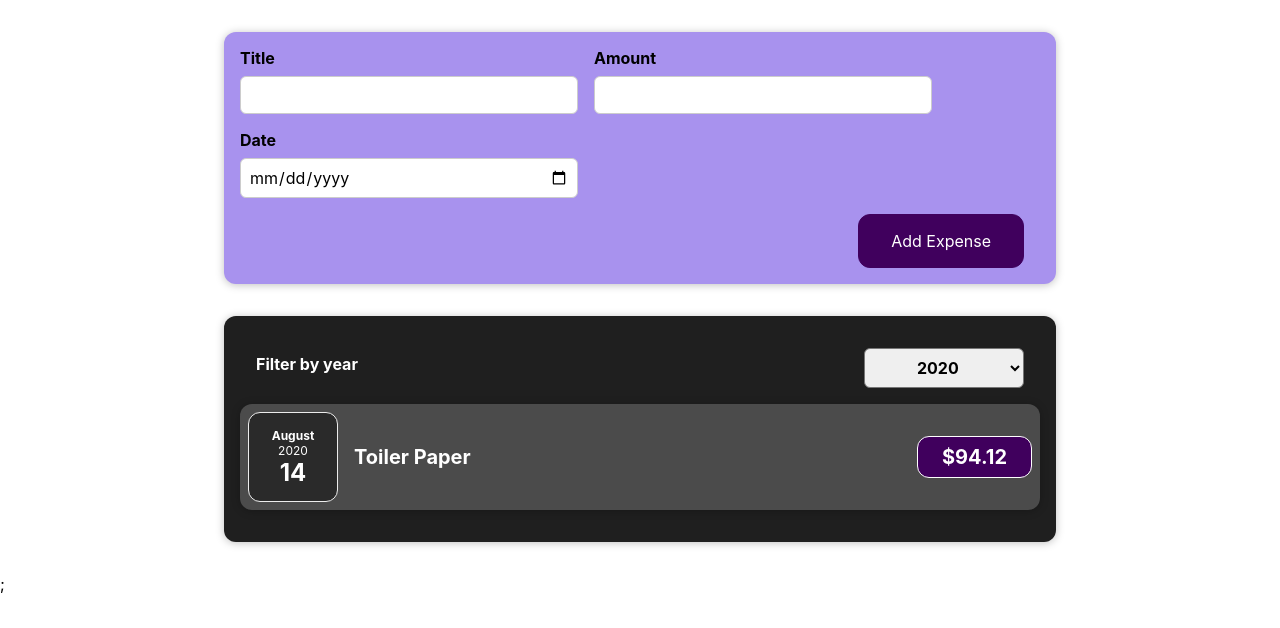
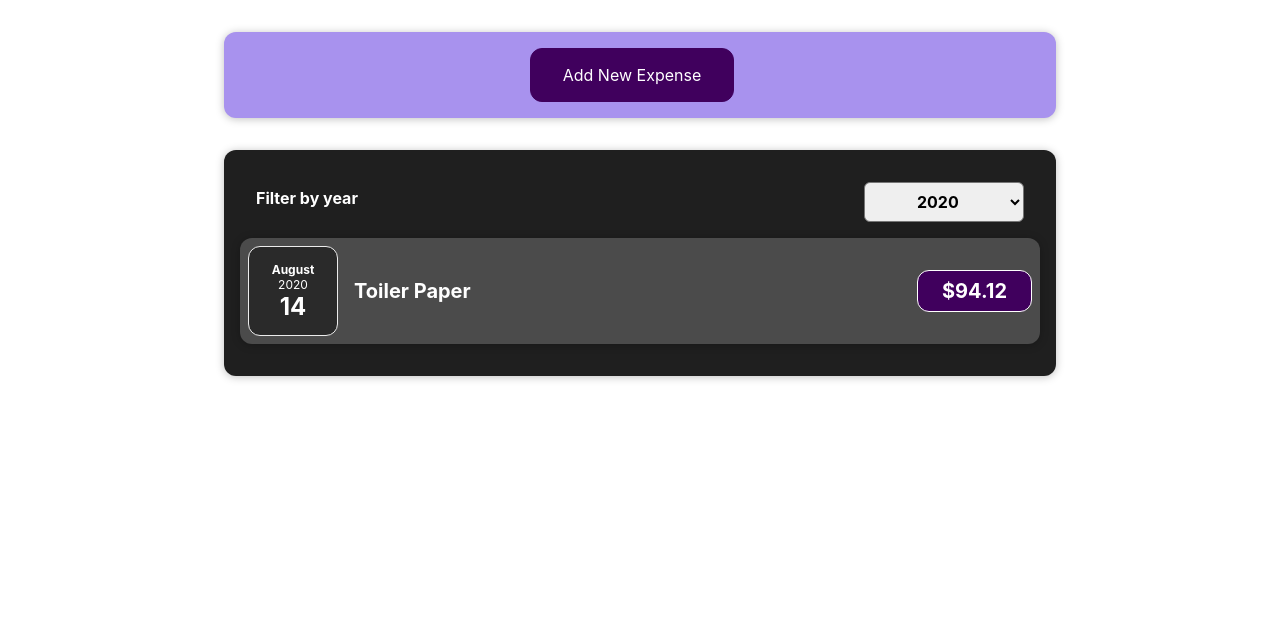
Before and after one commit to eyedent1ty/react-basics, a React (Create React App) app: page / in a window 1280 px wide. Shown: the top 628 px of the page. Built offline with nearby package versions, Linux system fonts and the light colour scheme.

Commit message:
Extract the array of ExpenseItem to the Expenses component and place it to the ExpenseList component which conditionally returns a JSX code and created a Add New Expense and Cancel button and its functionality in the NewExpense and ExpenseForm component

```diff
--- a/src/App.js
+++ b/src/App.js
@@ -10,14 +10,14 @@
 
   const addExpenseHandler = (expense) => {
     setExpenses((prevExpenses) => {
-      return [...prevExpenses, expense];
+      return [expense, ...prevExpenses];
     });
   };
 
   return (
     <div>
       <NewExpense onAddExpense={addExpenseHandler} />
-      <Expenses items={expenses} />;
+      <Expenses items={expenses} />
     </div>
   );
 };
--- a/src/components/Expenses/ExpenseItem.js
+++ b/src/components/Expenses/ExpenseItem.js
@@ -9,18 +9,15 @@
   const { date, title, amount } = props;
 
   return (
+    <li>
       <Card className="expense-item">
-      {/*If you pass a className to your component, you need to manually apply it,
-       by going to the codebase of the component and extract the className property on the props object
-       and put it in the className of the returning element of that component, e.g., Card component got a className
-        Every attribute that is passed in a component will always be a propery of the props object
-      */}
         <ExpenseDate date={date} />
         <div className="expense-item__description">
           <h2>{title}</h2>
           <div className="expense-item__price">${amount}</div>
         </div>
       </Card>
+    </li>
   );
 };
 
--- a/src/components/Expenses/Expenses.js
+++ b/src/components/Expenses/Expenses.js
@@ -1,8 +1,8 @@
 import React, { useState } from 'react';
 
-import ExpenseItem from './ExpenseItem';
 import ExpensesFilter from './ExpensesFilter';
 import Card from '../UI/Card';
+import ExpensesList from './ExpensesList';
 
 import './Expenses.css';
 
@@ -13,27 +13,17 @@
     setFilteredYear(selectedYear);
   };
 
+  const filteredExpenses = props.items.filter(
+    (item) => item.date.getFullYear().toString() === filteredYear
+  );
+
   return (
     <Card className="expenses">
       <ExpensesFilter
         selected={filteredYear}
         onFilterChange={filterChangeHandler}
       />
-      {/*If you pass a className to your component, you need to manually apply it,
-       by going to the codebase of the component and extract the className property on the props object
-       and put it in the className of the returning element of that component, e.g., Card component got a className
-        Every attribute that is passed in a component will always be a propery of the props object
-      */}
-      {props.items
-        .filter((item) => item.date.getFullYear().toString() === filteredYear)
-        .map((expense) => (
-          <ExpenseItem
-            key={expense.id}
-            title={expense.title}
-            amount={expense.amount}
-            date={expense.date}
-          />
-        ))}
+      <ExpensesList items={filteredExpenses} />
     </Card>
   );
 };
--- /dev/null
+++ b/src/components/Expenses/ExpensesList.css
@@ -0,0 +1,9 @@
+.expenses-list {
+  list-style: none;
+  padding: 0;
+}
+
+.expenses-list__fallback {
+  color: white;
+  text-align: center;
+}
--- /dev/null
+++ b/src/components/Expenses/ExpensesList.js
@@ -0,0 +1,26 @@
+import React from 'react';
+
+import './ExpensesList.css';
+
+import ExpenseItem from './ExpenseItem';
+
+const ExpensesList = (props) => {
+  if (!props.items.length) {
+    return <h2 className="expenses-list__fallback">Found no expenses.</h2>;
+  }
+
+  return (
+    <ul className="expenses-list">
+      {props.items.map((expense) => (
+        <ExpenseItem
+          key={expense.id}
+          title={expense.title}
+          amount={expense.amount}
+          date={expense.date}
+        />
+      ))}
+    </ul>
+  );
+};
+
+export default ExpensesList;
--- a/src/components/NewExpense/ExpenseForm.js
+++ b/src/components/NewExpense/ExpenseForm.js
@@ -68,6 +68,7 @@
         </div>
       </div>
       <div className="new-expense__actions">
+        <button onClick={props.onClickCancelButton}>Cancel</button>
         <button type="submit">Add Expense</button>
       </div>
     </form>
--- a/src/components/NewExpense/NewExpense.js
+++ b/src/components/NewExpense/NewExpense.js
@@ -1,22 +1,38 @@
-import React from 'react';
+import React, { useState } from 'react';
 
 import ExpenseForm from './ExpenseForm';
 
 import './NewExpense.css';
 
 const NewExpense = (props) => {
+  const [isEditing, setIsEditing] = useState(false);
+
   const saveExpenseDataHandler = (enteredExpenseData) => {
     const expenseData = {
       id: Math.random().toString(),
       ...enteredExpenseData,
-
     };
     props.onAddExpense(expenseData);
   };
 
+  const onClickAddButton = () => {
+    setIsEditing(true);
+  };
+
+  const clickCancelButtonHandler = () => {
+    setIsEditing(false);
+  };
+
   return (
     <div className="new-expense">
-      <ExpenseForm onSaveExpenseData={saveExpenseDataHandler} />
+      {isEditing ? (
+        <ExpenseForm
+          onSaveExpenseData={saveExpenseDataHandler}
+          onClickCancelButton={clickCancelButtonHandler}
+        />
+      ) : (
+        <button onClick={onClickAddButton}>Add New Expense</button>
+      )}
     </div>
   );
 };
```
Lines whose indentation alone changed are shown as unchanged.
